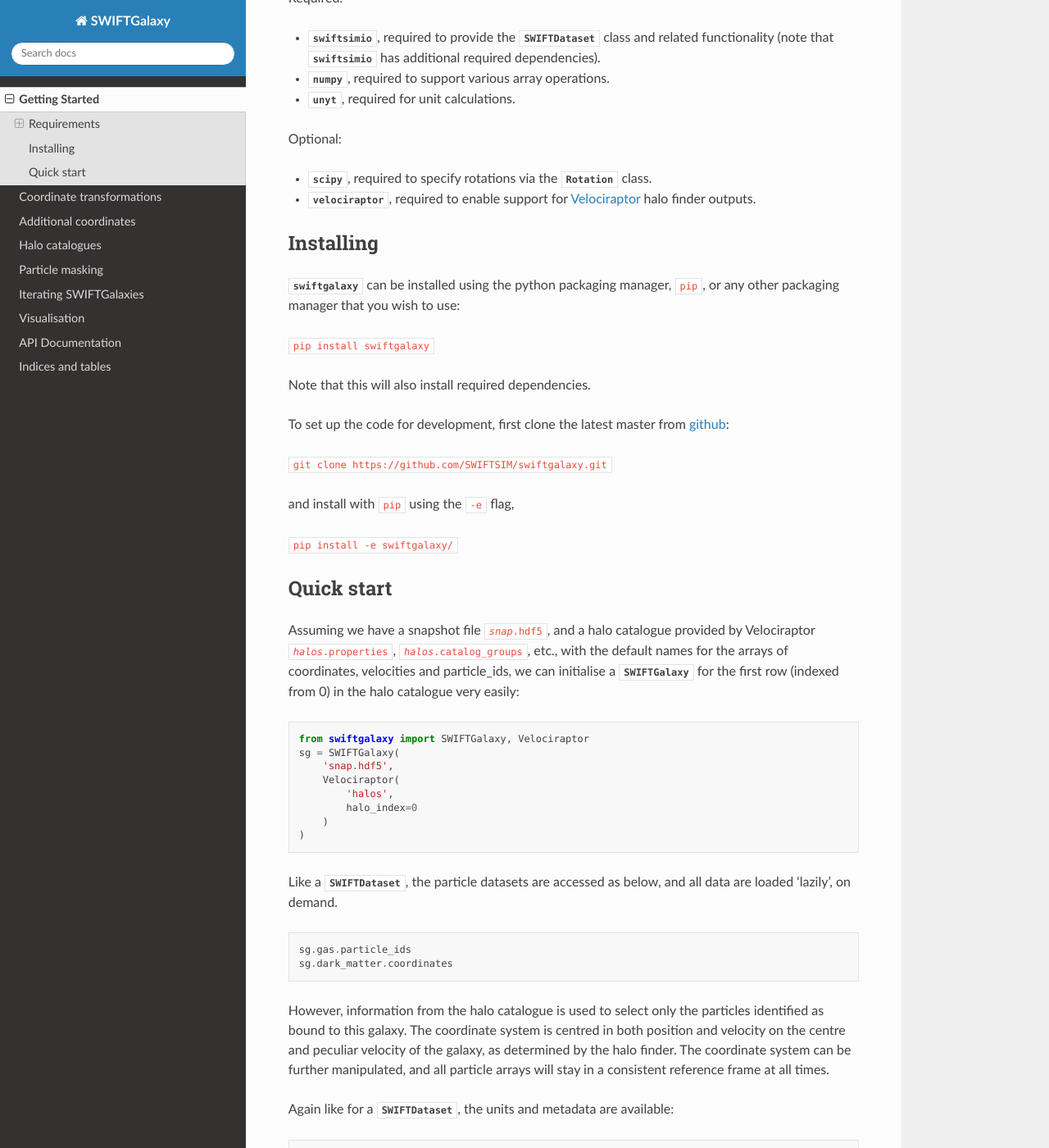
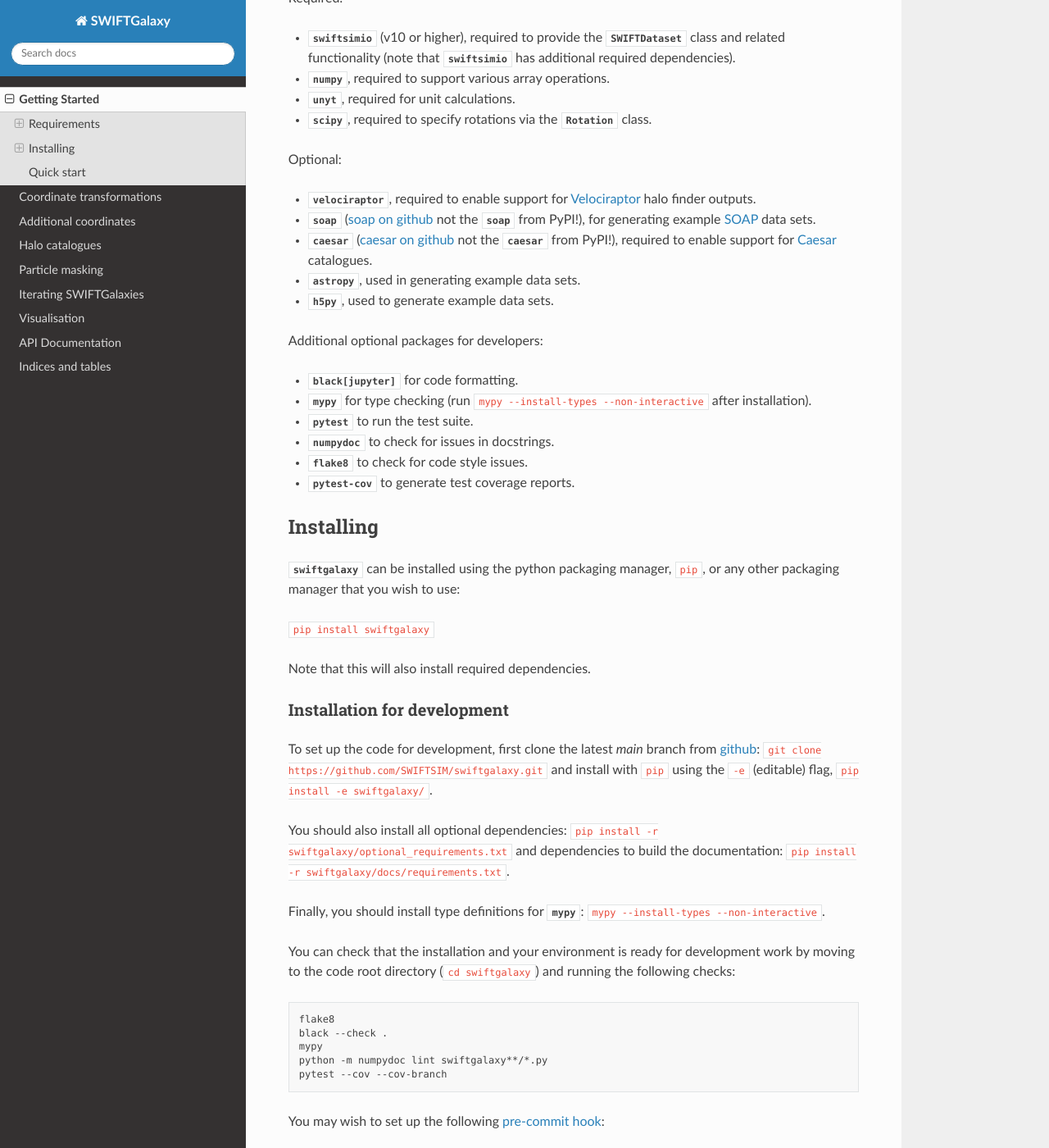
Before and after one commit to SWIFTSIM/swiftgalaxy, a Sphinx documentation site: the page built from docs/source/getting_started/index.rst, in a window 1280 px wide and 1400 px high, scrolled down 526 px. Shown: the whole window at 82% size. Built offline with Sphinx 7.4.7 and the Read the Docs theme 3.1.0, drawn with Linux system fonts in a browser that asks for light colours; pages that are not in the unit, such as notebooks, are missing from menus; some of the changed text lies outside the part shown.

Commit message:
Review docs and add section on demo data.

```diff
--- a/docs/requirements.txt
+++ b/docs/requirements.txt
@@ -6,4 +6,4 @@
 scipy
 h5py
 unyt
-git+https://github.com/SWIFTSIM/swiftsimio.git
+swiftsimio
--- a/docs/source/getting_started/index.rst
+++ b/docs/source/getting_started/index.rst
@@ -15,16 +15,33 @@
 
 Required:
 
-+ :mod:`swiftsimio`, required to provide the :class:`~swiftsimio.reader.SWIFTDataset` class and related functionality (note that :mod:`swiftsimio` has additional required dependencies).
++ :mod:`swiftsimio` (v10 or higher), required to provide the :class:`~swiftsimio.reader.SWIFTDataset` class and related functionality (note that :mod:`swiftsimio` has additional required dependencies).
 + :mod:`numpy`, required to support various array operations.
 + :mod:`unyt`, required for unit calculations.
++ :mod:`scipy`, required to specify rotations via the :class:`~scipy.spatial.transform.Rotation` class.
 
 Optional:
 
-+ :mod:`scipy`, required to specify rotations via the :class:`~scipy.spatial.transform.Rotation` class.
-+ :mod:`velociraptor`, required to enable support for `Velociraptor`_ halo finder outputs.
++ :mod:`velociraptor`, required to enable support for Velociraptor_ halo finder outputs.
++ :mod:`soap` (`soap on github`_ not the :mod:`soap` from PyPI!), for generating example SOAP_ data sets.
++ :mod:`caesar` (`caesar on github`_ not the :mod:`caesar` from PyPI!), required to enable support for Caesar_ catalogues.
++ :mod:`astropy`, used in generating example data sets.
++ :mod:`h5py`, used to generate example data sets.
 
 .. _Velociraptor: https://ui.adsabs.harvard.edu/abs/2019PASA...36...21E/abstract
+.. _soap on github: https://github.com/SWIFTSIM/SOAP
+.. _SOAP: https://swiftsimio.readthedocs.io/en/latest/soap/index.html
+.. _caesar on github: https://github.com/dnarayanan/caesar
+.. _Caesar: https://caesar.readthedocs.io/en/latest/
+
+Additional optional packages for developers:
+
++ :mod:`black[jupyter]` for code formatting.
++ :mod:`mypy` for type checking (run ``mypy --install-types --non-interactive`` after installation).
++ :mod:`pytest` to run the test suite.
++ :mod:`numpydoc` to check for issues in docstrings.
++ :mod:`flake8` to check for code style issues.
++ :mod:`pytest-cov` to generate test coverage reports.
 
 
 Installing
@@ -36,30 +53,82 @@
 
 Note that this will also install required dependencies.
 
-To set up the code for development, first clone the latest master from `github`_:
+Installation for development
+^^^^^^^^^^^^^^^^^^^^^^^^^^^^
 
+To set up the code for development, first clone the latest `main` branch from `github`_:
 ``git clone https://github.com/SWIFTSIM/swiftgalaxy.git``
+and install with ``pip`` using the ``-e`` (editable) flag,
+``pip install -e swiftgalaxy/``.
 
-and install with ``pip`` using the ``-e`` flag,
+You should also install all optional dependencies:
+``pip install -r swiftgalaxy/optional_requirements.txt``
+and dependencies to build the documentation:
+``pip install -r swiftgalaxy/docs/requirements.txt``.
 
-``pip install -e swiftgalaxy/``
+Finally, you should install type definitions for :mod:`mypy`:
+``mypy --install-types --non-interactive``.
+
+You can check that the installation and your environment is ready for development work by moving to the code root directory (``cd swiftgalaxy``) and running the following checks:
+
+.. code-block:: bash
+
+   flake8
+   black --check .
+   mypy
+   python -m numpydoc lint swiftgalaxy**/*.py
+   pytest --cov --cov-branch
+
+You may wish to set up the following `pre-commit hook`_:
+
+.. code-block:: bash
+
+   #!/bin/sh
+
+   flake8 || exit 1
+   black --check . || exit 1
+   mypy || exit 1
+   python -m numpydoc lint swiftgalaxy**/*.py || exit 1
+
+   exit 0
+
+and `pre-push hook`_:
+
+.. code-block:: bash
+
+   #!/bin/sh
+
+   remote="$1"
+   url="$2"
+
+   flake8 || exit 1
+   black --check . || exit 1
+   mypy || exit 1
+   python -m numpydoc lint swiftgalaxy**/*.py || exit 1
+   pytest || exit 1
+
+   exit 0
 
 .. _github: https://github.com/SWIFTSIM/swiftgalaxy
+.. _pre-commit hook: https://git-scm.com/book/ms/v2/Customizing-Git-Git-Hooks
+.. _pre-push hook: https://git-scm.com/book/ms/v2/Customizing-Git-Git-Hooks
 
 
 Quick start
 -----------
 
-Assuming we have a snapshot file :file:`{snap}.hdf5`, and a halo catalogue provided by Velociraptor :file:`{halos}.properties`, :file:`{halos}.catalog_groups`, etc., with the default names for the arrays of coordinates, velocities and particle_ids, we can initialise a :class:`SWIFTGalaxy` for the first row (indexed from 0) in the halo catalogue very easily:
+:mod:`swiftgalaxy` comes with some tools to procedurally generate very simple example data, and to download more realistic example data (~300 MB). Using the genrated example snapshot :file:`toysnap_virtual.hdf5` and SOAP catalogue :file:`toysoap.hdf5`, initializing a :class:`SWIFTGalaxy` for the galaxy in the first row (indexed from 0) in the SOAP catalogue is as easy as:
 
 .. code-block:: python
 
-    from swiftgalaxy import SWIFTGalaxy, Velociraptor
+    from swiftgalaxy import SWIFTGalaxy, SOAP
+    from swiftgalaxy.demo_data import generated_examples
+
     sg = SWIFTGalaxy(
-        'snap.hdf5',
-        Velociraptor(
-            'halos',
-            halo_index=0
+        generated_examples.virtual_snapshot,  # autofills the name of the snapshot "toysnap.hdf5"
+        SOAP(
+            generated_examples.soap,  # autofills the name of the catalogue "toysoap.hdf5"
+            soap_index=0
         )
     )
 
@@ -85,11 +154,26 @@
 
     sg.halo_catalogue
 
-In this case with :class:`~swiftgalaxy.halo_catalogues.Velociraptor`, we can get the virial mass like this:
+In this case with :class:`~swiftgalaxy.halo_catalogues.SOAP`, we can get the centre of mass of the bound particles like this:
 
 .. code-block:: python
 
-    sg.halo_catalogue.masses.mvir
+    sg.halo_catalogue.bound_subhalo.centre_of_mass
+
+The procedurally generated example conforms to the data format of a real data set, but quantitatively speaking the contents are mostly nonsensical, and the halo catalogue has many fewer fields than a "real" one. A more interesting example data set, a :math:`(6\,\mathrm{Mpc})^3` EAGLE simulation at z=?? (about 300 MB to download) can be initialized with:
+
+.. code-block:: python
+
+    from swiftgalaxy import SWIFTGalaxy, SOAP
+    from swiftgalaxy.demo_data import web_examples
+
+    sg = SWIFTGalaxy(
+        web_examples.virtual_snapshot,  # autofills the name of the snapshot "EagleSingleVirtual.hdf5"
+        SOAP(
+            web_examples.soap,  # autofills the name of the catalogue "SOAPEagleSingle.hdf5"
+            soap_index=0
+        )
+    )
 
 :mod:`swiftgalaxy` supports Python's tab completion features. This means that you can browse the available attributes of objects in an interactive interpreter by starting to type an attribute (or just a trailing dot) and pressing tab twice. A few examples to help start exploring:
 
--- a/docs/source/index.rst
+++ b/docs/source/index.rst
@@ -14,6 +14,7 @@
    :maxdepth: 2
 
    getting_started/index
+   demo_data/index
    coordinate_transformations/index
    additional_coordinates/index
    halo_catalogues/index
--- /dev/null
+++ b/docs/source/modules/swiftgalaxy.demo_data.rst
@@ -0,0 +1,6 @@
+swiftgalaxy.halo\_catalogues module
+===================================
+
+.. automodule:: swiftgalaxy.demo_data
+   :members:
+   :show-inheritance:
--- a/docs/source/modules/swiftgalaxy.rst
+++ b/docs/source/modules/swiftgalaxy.rst
@@ -17,3 +17,4 @@
    swiftgalaxy.masks
    swiftgalaxy.reader
    swiftgalaxy.iterator
+   swiftgalaxy.demo_data
--- a/docs/source/visualisation/index.rst
+++ b/docs/source/visualisation/index.rst
@@ -27,4 +27,4 @@
        )
    )
 
-For general information on the visualisation routines consult the swiftsimio documentation pages.
+For general information on the visualisation routines consult the :mod:`swiftsimio.visualisation` documentation pages.
--- a/requirements.txt
+++ b/requirements.txt
@@ -1,6 +1,4 @@
 numpy
 scipy
-h5py
 unyt
 swiftsimio>=10.0.0
-astropy
```
Also changed, not shown: other parts of docs/source/getting_started/index.rst (+1 -1 lines), docs/source/halo_catalogues/index.rst (+6 -3 lines), docs/source/masking/index.rst (+4 -4 lines), optional_requirements.txt (+6 -1 lines), 2 other files.
